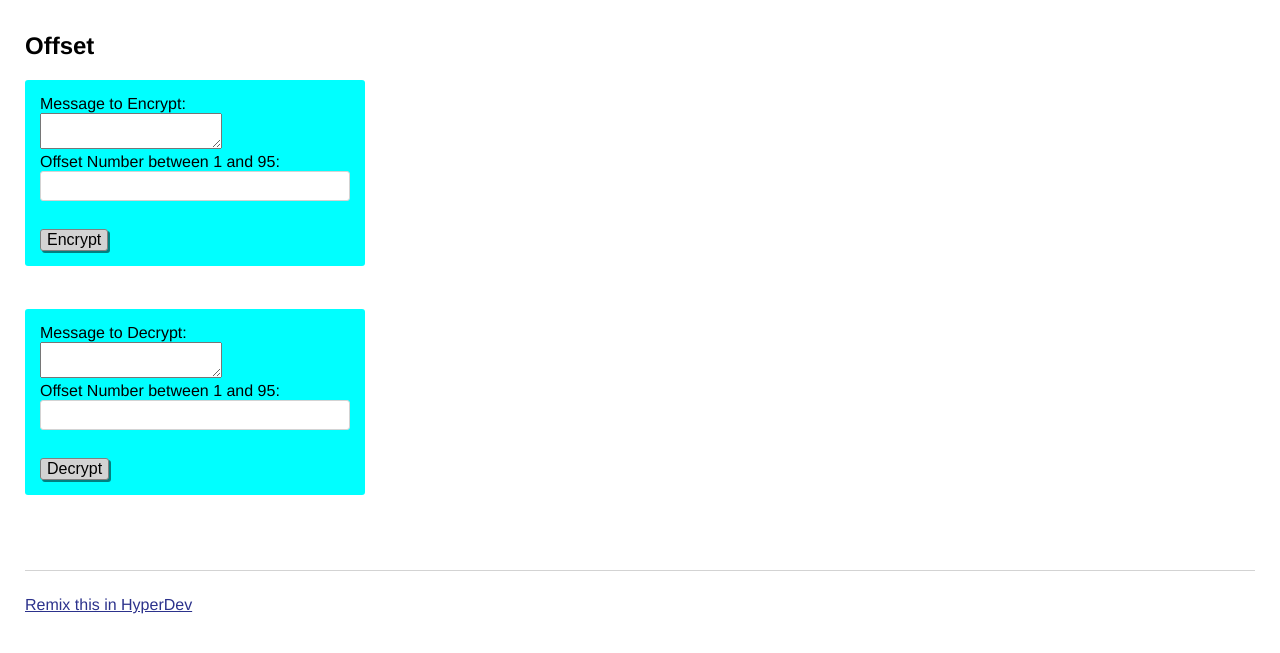
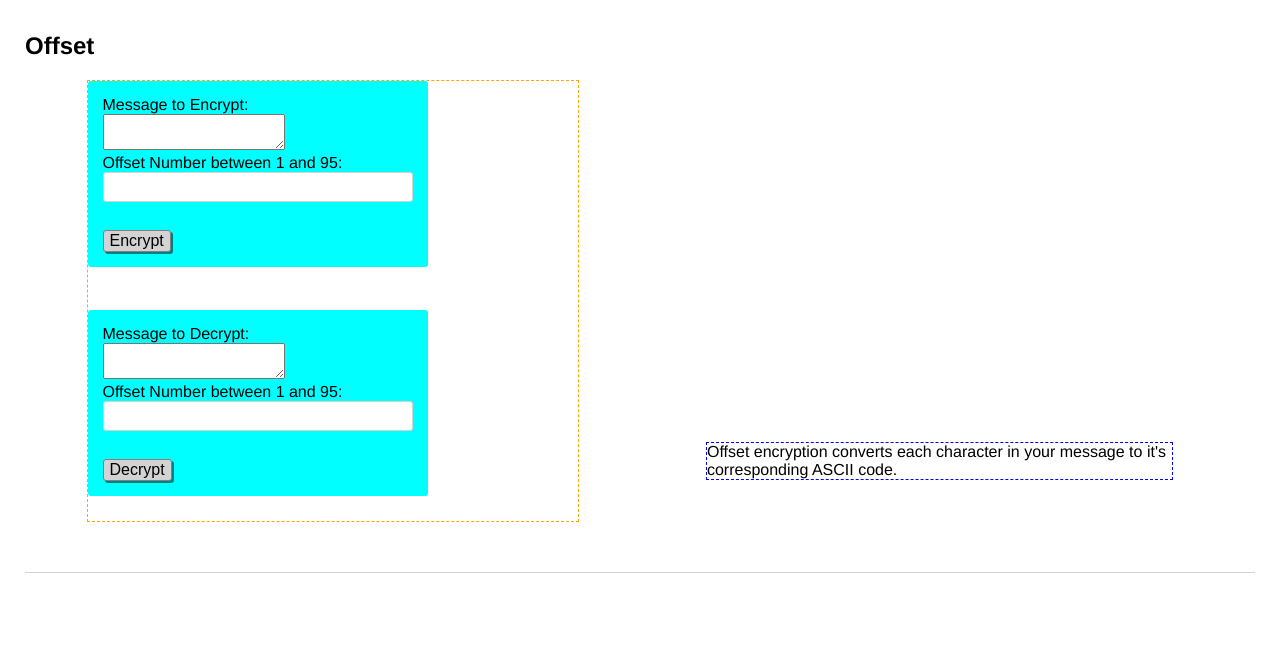
Before and after one commit to patrickweaver/diy-encryption, a Flask app: page /offset in a window 1280 px wide. Shown: the part 87-740 px from the top of the page. Run offline with Flask 2, Linux system fonts and the light colour scheme.

Commit message:
Add explanation div and explanation variable to routes

```diff
--- a/public/style.css
+++ b/public/style.css
@@ -31,6 +31,20 @@ h1 {
 
 .bold {
   font-weight: bold;
+}
+
+#encryption {
+  border: 1px dashed orange;
+  width: 40%;
+  margin: 0 5%;
+  display: inline-block;
+}
+
+#explanation {
+  border: 1px dashed blue;
+  width: 38%;
+  margin: 0 5%;
+  display: inline-block;
 }
 
 form {
--- a/server.py
+++ b/server.py
@@ -195,7 +195,14 @@ def offset_decrypt():
 
 @app.route("/offset", strict_slashes=False)
 def offset():
-  return render_template("offset.html")
+
+  explanation = "Offset encryption converts each character in your message to it's corresponding ASCII code. "
+
+
+  return render_template(
+    "offset.html",
+    explanation=explanation
+  )
 
 # Shared Key:
 
@@ -231,7 +238,11 @@ def shared_key_decrypt():
 
 @app.route("/shared-key", strict_slashes=False)
 def shared_key():
-  return render_template("shared-key.html")
+  explanation = ""
+  return render_template(
+    "shared-key.html",
+    explanation=explanation
+  )
 
 # Public Key:
 
@@ -306,7 +317,11 @@ def public_key_decrypt():
 
 @app.route("/public-key", strict_slashes=False)
 def public_key():
-  return render_template("public-key.html")
+  explanation = ""
+  return render_template(
+    "public-key.html",
+    explanation=explanation
+  )
 
 # Public Directory:
 
--- a/templates/layout.html
+++ b/templates/layout.html
@@ -20,9 +20,7 @@
     {% block body %}{% endblock %}
 
     <footer>
-      <a href="https://hyperdev.com">
-        Remix this in HyperDev
-      </a>
+
     </footer>
 
     <!-- Your web-app is https, so your scripts need to be too -->
--- a/templates/offset.html
+++ b/templates/offset.html
@@ -5,6 +5,7 @@
   </h2>
 
   <main>
+    <div id="encryption">
       <form action="/offset/encrypt">
         <label>Message to Encrypt:</label>
         <br>
@@ -29,5 +30,10 @@
         <button value="submit">Decrypt</button>
 
       </form>
+    </div>
+    <div id="explanation">
+      {{ explanation }}
+    </div>
+
   </main>
 {% endblock %}
--- a/templates/public-key.html
+++ b/templates/public-key.html
@@ -6,6 +6,7 @@
   </h2>
 
   <main>
+    <div id="encryption">
       <div id="generate-keys">
         <div id="choose-primes" class="generate-section">
           <h3>
@@ -102,5 +103,10 @@
         <button value="submit">Decrypt</button>
 
       </form>
+    </div>
+    <div id="explanation">
+      {{ explanation }}
+    </div>
+
   </main>
 {% endblock %}
--- a/templates/shared-key.html
+++ b/templates/shared-key.html
@@ -6,6 +6,7 @@
   </h2>
 
   <main>
+    <div id="encryption">
       <form action="/shared-key/encrypt">
         <label>Message to Encrypt:</label>
         <br>
@@ -30,6 +31,11 @@
         <button value="submit">Decrypt</button>
 
       </form>
+    </div>
+    <div id="explanation">
+      {{ explanation }}
+    </div>
+
   </main>
 
 {% endblock %}
```
Lines whose indentation alone changed are shown as unchanged.
